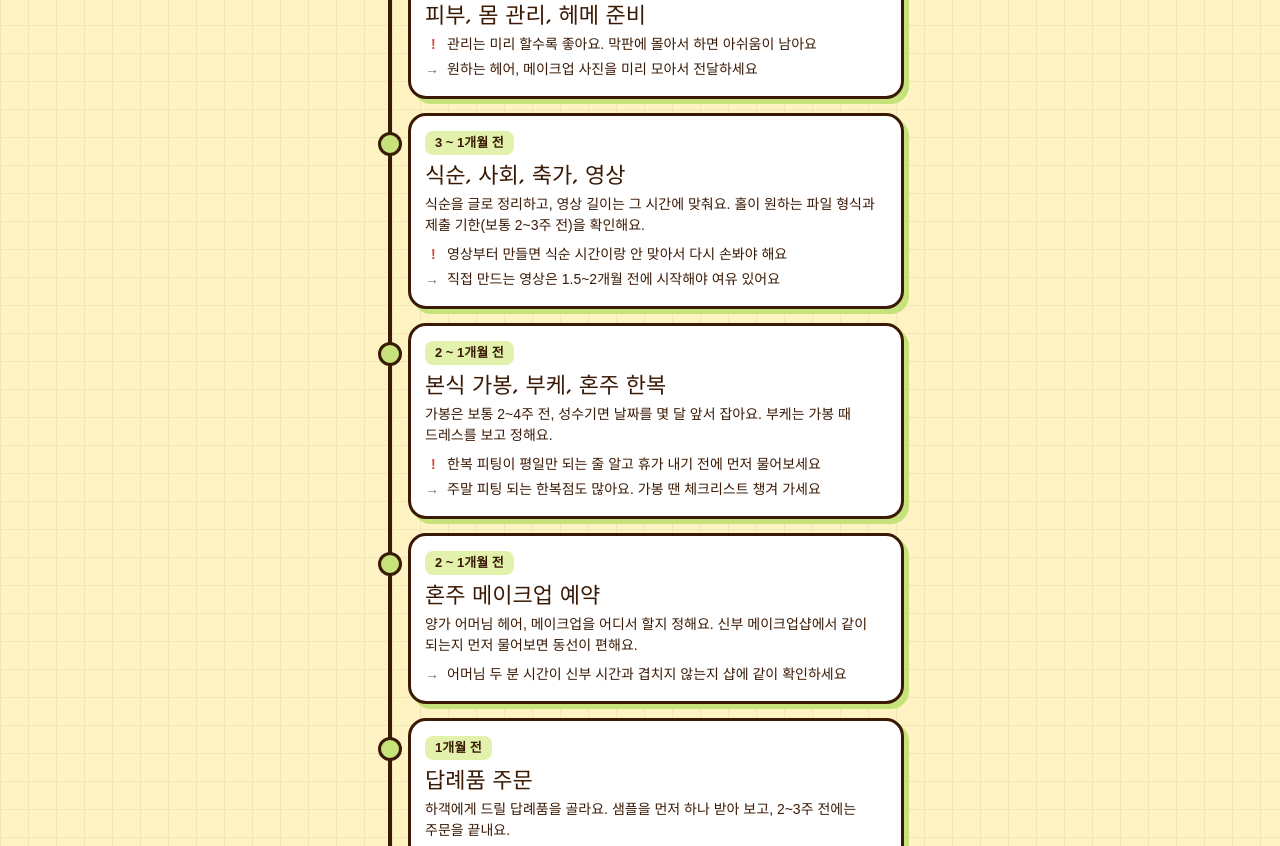
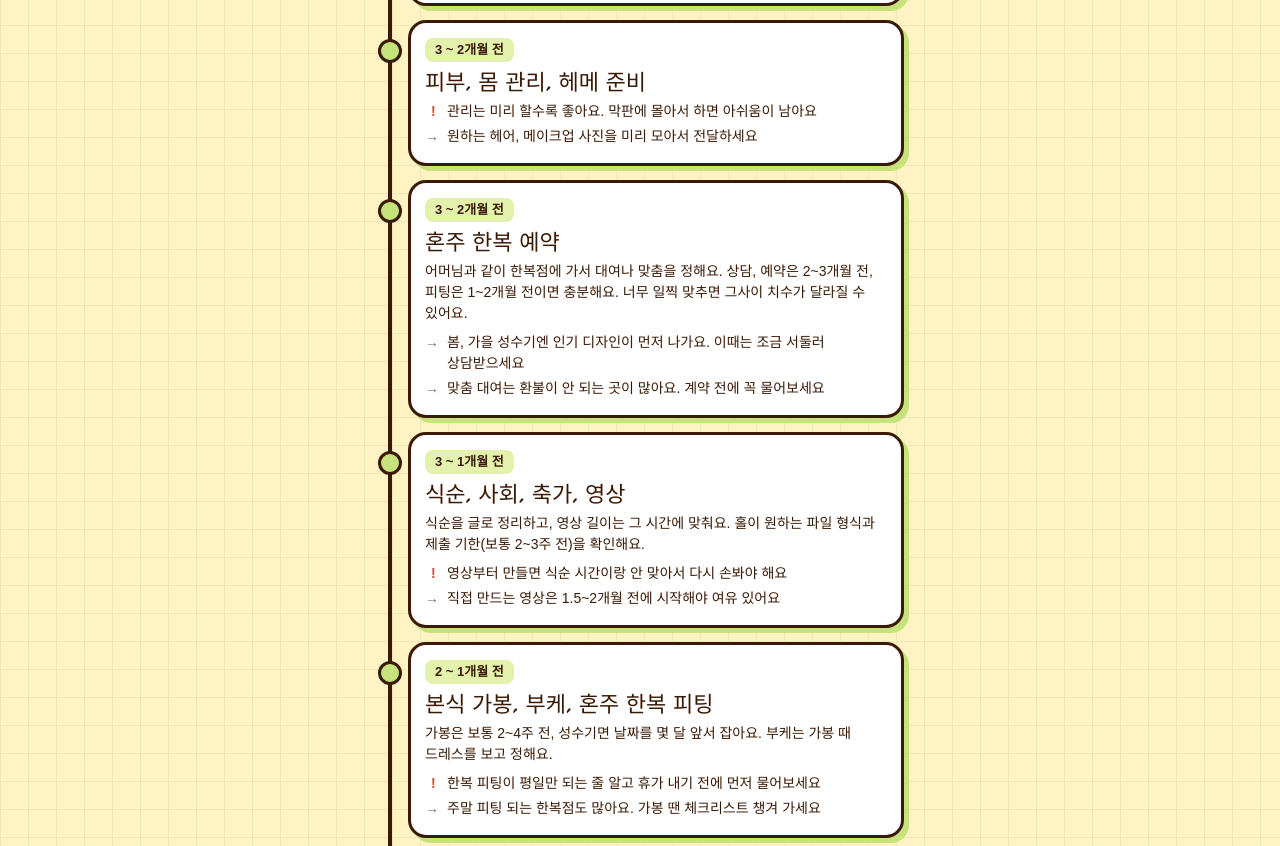
Before and after one commit to aiohhyun-ai/gaekkuri-wedding-assets, a plain HTML site: page p/preview/timeline/index.html in a window 1280 px wide. Shown: the part 3811-4657 px from the top of the page. Drawn offline with Linux system fonts and the light colour scheme; a web font is replaced by a local one.

Commit message:
preview timeline/index.html

```diff
--- a/p/preview/timeline/index.html
+++ b/p/preview/timeline/index.html
@@ -110,12 +110,13 @@ footer p+p{margin-top:6px}
  <h2>10개월 ~ 4개월 전</h2>
  <div class="tl">
   <section class="step"><span class="when">10 ~ 9개월 전</span>
-   <div class="name">스드메 계약</div>
+   <div class="name">스드메 계약, 혼주 메이크업 예약</div>
    <p class="do">플래너 제휴와 직접 계약을 같은 기준으로 비교해요. 드레스 추가금, 헬퍼비, 원본, 앨범 장수가 어디까지 포함인지 문서로 받아요.</p>
    <ul><li class="good">드레스를 지정으로 한 번에 정하면 확실히 편해요</li>
    <li class="bad">대신 투어 없이 지정하면 다른 드레스가 계속 눈에 밟혀요</li>
    <li class="bad">앨범 셀렉 날 추가 결제는 안 해도 돼요. 그날 분위기에 넘어가기 쉬워요</li>
-   <li class="tip">앨범 무료 장수를 미리 확인하고 그만큼만 고르세요</li></ul>
+   <li class="tip">앨범 무료 장수를 미리 확인하고 그만큼만 고르세요</li>
+   <li class="tip">메이크업샵 계약할 때 양가 어머님 혼주 메이크업도 같이 예약해 두세요. 같은 샵이면 동선이 편하고, 혼주 전문샵은 하루에 받는 인원이 적어 봄, 가을엔 4~5개월 전에 차요</li></ul>
   </section>
   <section class="step"><span class="when">10 ~ 6개월 전</span>
    <div class="name">신혼여행 예약</div>
@@ -164,6 +165,12 @@ footer p+p{margin-top:6px}
    <ul><li class="bad">관리는 미리 할수록 좋아요. 막판에 몰아서 하면 아쉬움이 남아요</li>
    <li class="tip">원하는 헤어, 메이크업 사진을 미리 모아서 전달하세요</li></ul>
   </section>
+  <section class="step"><span class="when">3 ~ 2개월 전</span>
+   <div class="name">혼주 한복 예약</div>
+   <p class="do">어머님과 같이 한복점에 가서 대여나 맞춤을 정해요. 상담, 예약은 2~3개월 전, 피팅은 1~2개월 전이면 충분해요. 너무 일찍 맞추면 그사이 치수가 달라질 수 있어요.</p>
+   <ul><li class="tip">봄, 가을 성수기엔 인기 디자인이 먼저 나가요. 이때는 조금 서둘러 상담받으세요</li>
+   <li class="tip">맞춤 대여는 환불이 안 되는 곳이 많아요. 계약 전에 꼭 물어보세요</li></ul>
+  </section>
   <section class="step"><span class="when">3 ~ 1개월 전</span>
    <div class="name">식순, 사회, 축가, 영상</div>
    <p class="do">식순을 글로 정리하고, 영상 길이는 그 시간에 맞춰요. 홀이 원하는 파일 형식과 제출 기한(보통 2~3주 전)을 확인해요.</p>
@@ -171,15 +178,10 @@ footer p+p{margin-top:6px}
    <li class="tip">직접 만드는 영상은 1.5~2개월 전에 시작해야 여유 있어요</li></ul>
   </section>
   <section class="step"><span class="when">2 ~ 1개월 전</span>
-   <div class="name">본식 가봉, 부케, 혼주 한복</div>
+   <div class="name">본식 가봉, 부케, 혼주 한복 피팅</div>
    <p class="do">가봉은 보통 2~4주 전, 성수기면 날짜를 몇 달 앞서 잡아요. 부케는 가봉 때 드레스를 보고 정해요.</p>
    <ul><li class="bad">한복 피팅이 평일만 되는 줄 알고 휴가 내기 전에 먼저 물어보세요</li>
    <li class="tip">주말 피팅 되는 한복점도 많아요. 가봉 땐 체크리스트 챙겨 가세요</li></ul>
-  </section>
-  <section class="step"><span class="when">2 ~ 1개월 전</span>
-   <div class="name">혼주 메이크업 예약</div>
-   <p class="do">양가 어머님 헤어, 메이크업을 어디서 할지 정해요. 신부 메이크업샵에서 같이 되는지 먼저 물어보면 동선이 편해요.</p>
-   <ul><li class="tip">어머님 두 분 시간이 신부 시간과 겹치지 않는지 샵에 같이 확인하세요</li></ul>
   </section>
   <section class="step"><span class="when">1개월 전</span>
    <div class="name">답례품 주문</div>
@@ -189,7 +191,7 @@ footer p+p{margin-top:6px}
   </section>
   <section class="step"><span class="when">1개월 전</span>
    <div class="name">보증인원 최종, 잔금, 홀 미팅</div>
-   <p class="do">잔금 날짜는 홀마다 달라요. 축의대 담당(양가 2명 이상), 식권 수, 주차 안내, 혼주 메이크업을 확인해요.</p>
+   <p class="do">잔금 날짜는 홀마다 달라요. 축의대 담당(양가 2명 이상), 식권 수, 주차 안내, 혼주 메이크업 시간을 확인해요.</p>
    <ul><li class="bad">한 달 전에 하면 되겠지 하다가 업체마다 마감이 달라서 놓치기 쉬워요</li>
    <li class="tip">업체별 담당자랑 잔금일을 파일 한 장에 정리해 두면 편해요</li></ul>
   </section>
```
